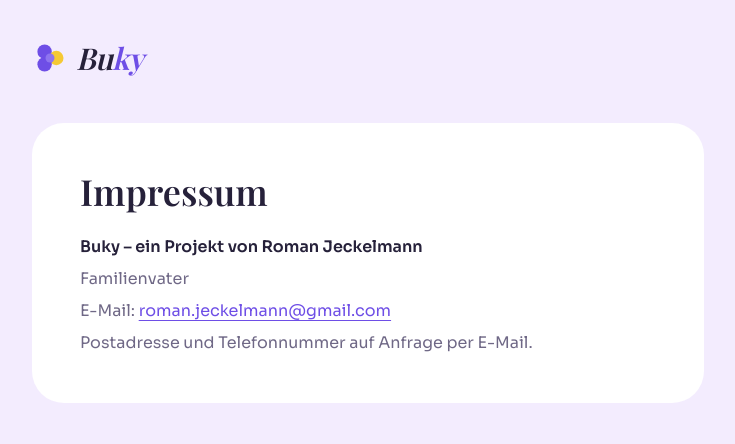
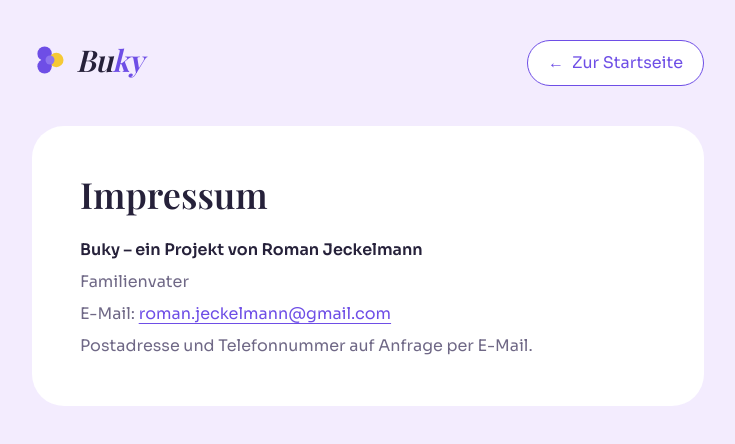
Before and after one commit to romjec/buky, a Next.js app: page /impressum in a window 1280 px wide. Shown: the top 444 px of the page, without its empty margins (272-1007 px from the left). Built offline with nearby package versions, Linux system fonts and the light colour scheme; a web font is replaced by a local one.

Commit message:
Zurück-Link auf Unterseiten (Impressum, Datenschutz, Danke)
Co-Authored-By: Claude Opus 5.5 <noreply@anthropic.com>
Claude-Session: https://claude.ai/code/session_01FLhEyTHZkVCBNLaz2D3vPo

```diff
--- a/src/components/SimplePage.tsx
+++ b/src/components/SimplePage.tsx
@@ -5,9 +5,17 @@ export function SimplePage({ children }: { children: React.ReactNode }) {
   return (
     <div className="min-h-screen bg-lavender-soft px-4 py-10 sm:px-8">
       <div className="mx-auto max-w-2xl">
-        <Link href="/" aria-label="Zur Startseite">
-          <Logo />
-        </Link>
+        <div className="flex items-center justify-between gap-4">
+          <Link href="/" aria-label="Zur Startseite">
+            <Logo />
+          </Link>
+          <Link
+            href="/"
+            className="inline-flex items-center gap-2 rounded-full border border-violet bg-white px-5 py-2.5 text-violet transition hover:bg-violet hover:text-white"
+          >
+            <span aria-hidden>←</span> Zur Startseite
+          </Link>
+        </div>
         <div className="mt-10 rounded-[2rem] bg-white p-8 sm:p-12">{children}</div>
       </div>
     </div>
```
